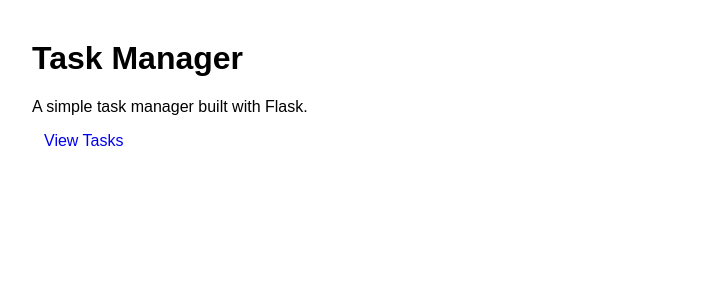
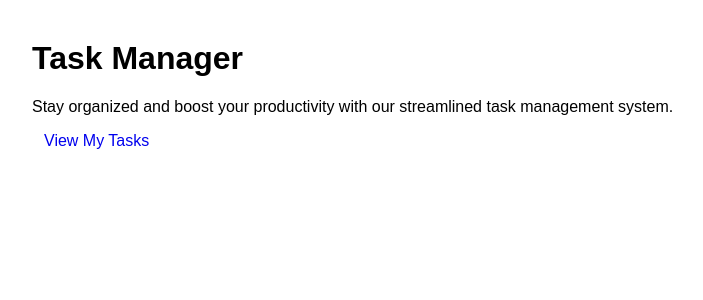
Before and after one commit to FarhanAsfar/W3E-Assignment7.1, a Flask app: page / in a window 1280 px wide. Shown: the top 300 px of the page, without its empty margins (8-711 px from the left). Run offline with Flask 3, Linux system fonts and the light colour scheme.

Commit message:
Add home page for tasks frontend

```diff
--- a/task_manager/templates/home.html
+++ b/task_manager/templates/home.html
@@ -1,9 +1,14 @@
 {% extends "index.html" %}
 
 {% block content %}
-<h1>Task Manager</h1>
+<div class="hero-container">
+    <div class="task-card">
+        <h1>Task Manager</h1>
+        <p>Stay organized and boost your productivity with our streamlined task management system.</p>
 
-<p>A simple task manager built with Flask.</p>
-
-<a href="/tasks">View Tasks</a>
+        <div class="action-buttons">
+            <a href="/tasks" class="btn-primary">View My Tasks</a>
+        </div>
+    </div>
+</div>
 {% endblock %}
```
